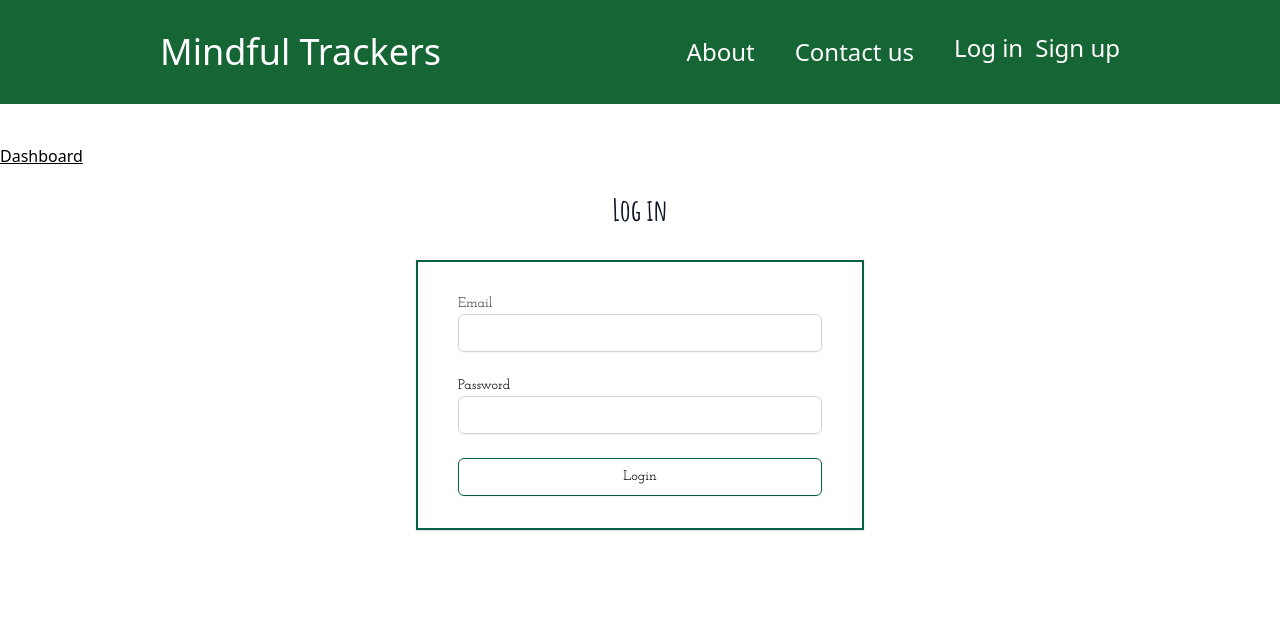
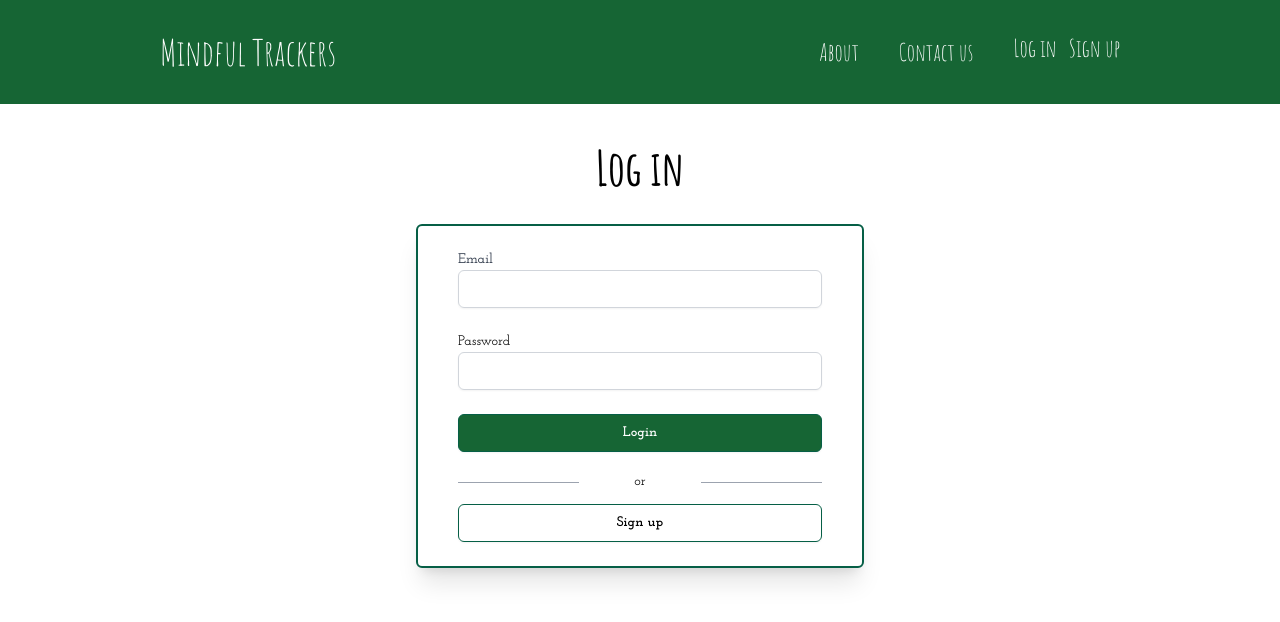
Before and after one commit to Homa212/Bullet-journal, a React (Vite) app in the folder MindfulTracks/: page /LoginPage in a window 1280 px wide. Shown: the top 622 px of the page. Built offline with nearby package versions, Linux system fonts and the light colour scheme.

Commit message:
log in designe

```diff
--- a/MindfulTracks/src/Pages/LoginPage.jsx
+++ b/MindfulTracks/src/Pages/LoginPage.jsx
@@ -8,9 +8,8 @@ function LoginPage() {
     <div className="min-w-xl">
 
       <div className="mt-10">
-      <Link to="/dashboard" className="py-4 underline">Dashboard</Link>
         <div className="sm:mx-auto sm:w-full sm:max-w-md">
-          <h2 className="mt-6 text-3xl font-extrabold text-center text-gray-900 font-amatic">
+          <h2 className="mt-6 text-5xl font-extrabold text-center text-black font-amatic">
             Log in
           </h2>
         </div>
--- a/MindfulTracks/src/Pages/RegisterPage.jsx
+++ b/MindfulTracks/src/Pages/RegisterPage.jsx
@@ -7,13 +7,8 @@ function RegisterPage() {
     <div className="min-w-xl">
       <div className="mt-10">
         <div className="sm:mx-auto sm:w-full sm:max-w-md">
-          <img
-            className="w-auto h-12 mx-auto"
-            src="https://tailwindui.com/img/logos/mark.svg?color=indigo&shade=600"
-            alt="Your Company"
-          />
-          <h2 className="mt-6 text-3xl font-extrabold text-center text-gray-900">
-            Registrera ett konto
+          <h2 className="mt-6 text-3xl font-extrabold text-center font-amatic text-gray-900">
+            Sign up
           </h2>
         </div>
         <CreateAccount/>
--- a/MindfulTracks/src/components/LogIn.jsx
+++ b/MindfulTracks/src/components/LogIn.jsx
@@ -1,6 +1,6 @@
 import { useState } from "react";
 // import { Link } from "react-router-dom";
-import { useNavigate } from "react-router-dom";
+import { Link, useNavigate } from "react-router-dom";
 import useAuthStore from "../stores/store";
 
 export default function LogIn() {
@@ -82,12 +82,12 @@ export default function LogIn() {
   return (
     <div className="flex flex-col justify-center">
       <div className="mt-8 sm:mx-auto sm:w-full sm:max-w-md">
-        <div className="px-4 py-8 bg-white shadow sm:px-10 border-2 border-emerald-800 font-josefin">
+        <div className="px-4 py-6 bg-white shadow-xl sm:px-10 border-2 rounded-md border-emerald-800 font-josefin font-medium">
           <form onSubmit={submitLogin} className="space-y-6" noValidate>
             <div>
               <label
                 htmlFor="email"
-                className="block text-sm font-medium text-gray-700"
+                className="block text-sm font-semibold text-gray-700"
               >
                 Email
               </label>
@@ -97,10 +97,10 @@ export default function LogIn() {
                 value={email}
                 onChange={(e) => setEmail(e.target.value)}
                 onBlur={validateEmail}
-                className="block w-full px-3 py-2  border border-gray-300 rounded-md shadow-sm appearance-none focus:outline-none focus:ring-indigo-500 focus:border-indigo-500 sm:text-sm"
+                className="block w-full px-3 py-2 placeholder-white border bg-transparent border-gray-300 rounded-md shadow-sm appearance-none focus:outline-none focus:ring-emerald-600 focus:border-emerald-800 sm:text-sm"
               />
               {emailError && (
-                <p className="mt-2 text-sm text-red-600">{emailError}</p>
+                <p className="mt-2 text-sm text-black font-semibold">{emailError}</p>
               )}
             </div>
 
@@ -117,25 +117,35 @@ export default function LogIn() {
                 value={password}
                 onChange={(e) => setPassword(e.target.value)}
                 onBlur={validatePassword}
-                className="block w-full px-3 py-2 placeholder-gray-400 border border-gray-300 rounded-md shadow-sm appearance-none focus:outline-none focus:ring-emerald-600 focus:border-emerald-800 sm:text-sm"
+                className="block w-full px-3 py-2 placeholder-white border bg-transparent border-gray-300 rounded-md shadow-sm appearance-none focus:outline-none focus:ring-emerald-600 focus:border-emerald-800 sm:text-sm"
               />
               {passwordError && (
-                <p className="mt-2 text-sm text-red-600">{passwordError}</p>
+                <p className="mt-2 text-sm text-black font-semibold">{passwordError}</p>
               )}
             </div>
             <div className="my-2">
               {serverError && (
-                <p className="mt-2 text-sm text-red-600">{serverError}</p>
+                <p className="mt-2 text-sm text-black font-semibold">{serverError}</p>
               )}{" "}
               {/* Display server-side errors */}
             </div>
             <div>
               <button
                 type="submit"
-                className="flex justify-center w-full px-4 py-2 text-sm font-medium text-black border font-josefin border-emerald-800 rounded-md shadow-sm hover:bg-indigo-700 focus:outline-none focus:ring-2 focus:ring-offset-2 focus:ring-indigo-500"
-              >
-                Login
+                className="flex justify-center w-full px-4 py-2 text-sm font-bold text-white border font-josefin bg-green-800 border-emerald-800 rounded-md shadow-sm focus:outline-none focus:ring-2 focus:ring-offset-2 focus:ring-emerald-800 transition-transform  hover:scale-110 hover:bg-green-800  "
+              >Login
               </button>
+                <div class="text-center w-full items-center text-sm grid grid-cols-3 mt-5 ">
+                  <hr class="border-t-1  border-gray-400" />
+                  <span>or</span>
+                  <hr class="border-t-1 border-gray-400 " />
+                </div>
+              <Link
+                to="/RegisterPage"
+                type="submit"
+                className=" mt-3 flex justify-center w-full px-4 py-2 text-sm font-bold text-black border font-josefin border-emerald-800 rounded-md shadow-sm focus:outline-none focus:ring-2 focus:ring-offset-2 focus:ring-emerald-800 transition-transform  hover:scale-110"
+              >Sign up
+              </Link>
             </div>
           </form>
         </div>
--- a/MindfulTracks/src/components/Navbar.jsx
+++ b/MindfulTracks/src/components/Navbar.jsx
@@ -4,7 +4,7 @@ import { Link } from "react-router-dom";
 
 function Navbar() {
     return(
-        <div className="flex justify-between w-screen h-fit bg-green-800 text-white text-2xl py-8 px-40">
+        <div className="flex justify-between w-screen h-fit bg-green-800 font-amatic text-white text-2xl py-8 px-40">
             <button className="text-4xl">Mindful Trackers</button>
             <div className="flex justify-around gap-10">
                 <button>About</button>
```
Also changed, not shown: MindfulTracks/src/components/CreateAccount.jsx (+25 -20 lines), 1 other file (tests, documents, lock files or other folders).
